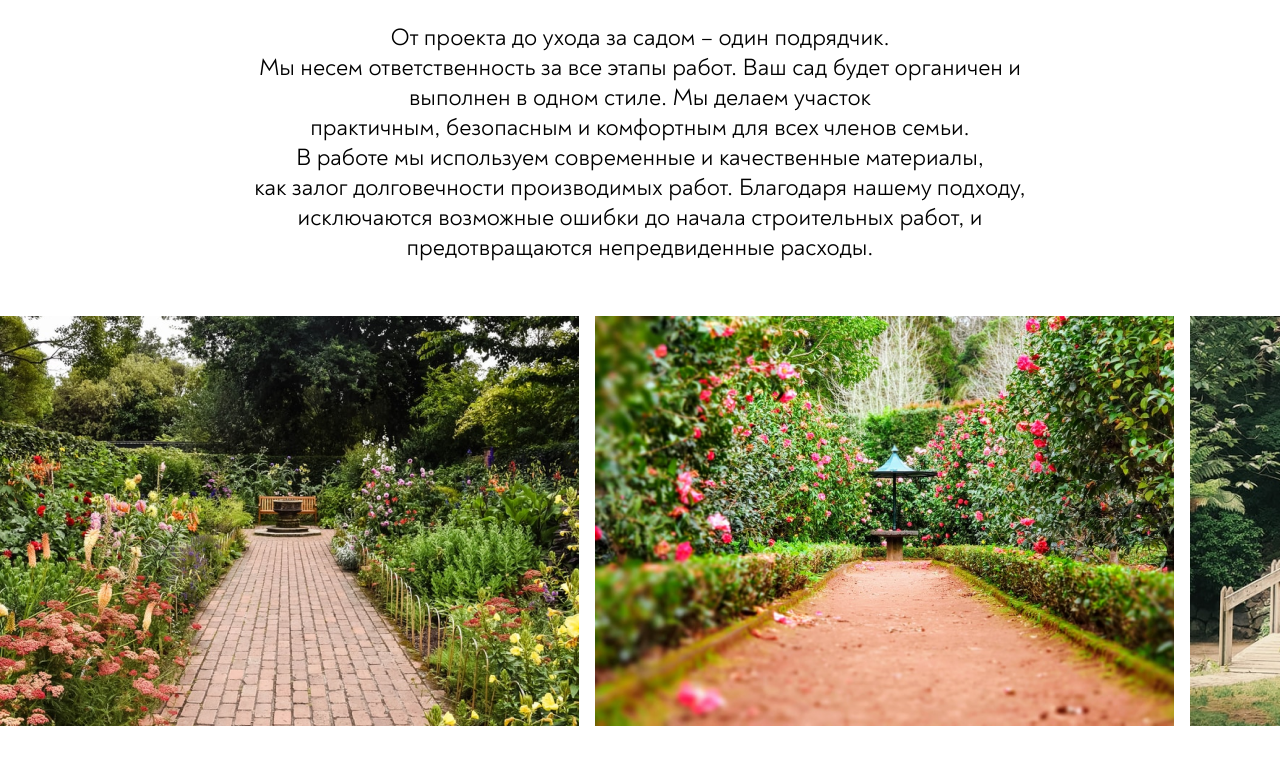
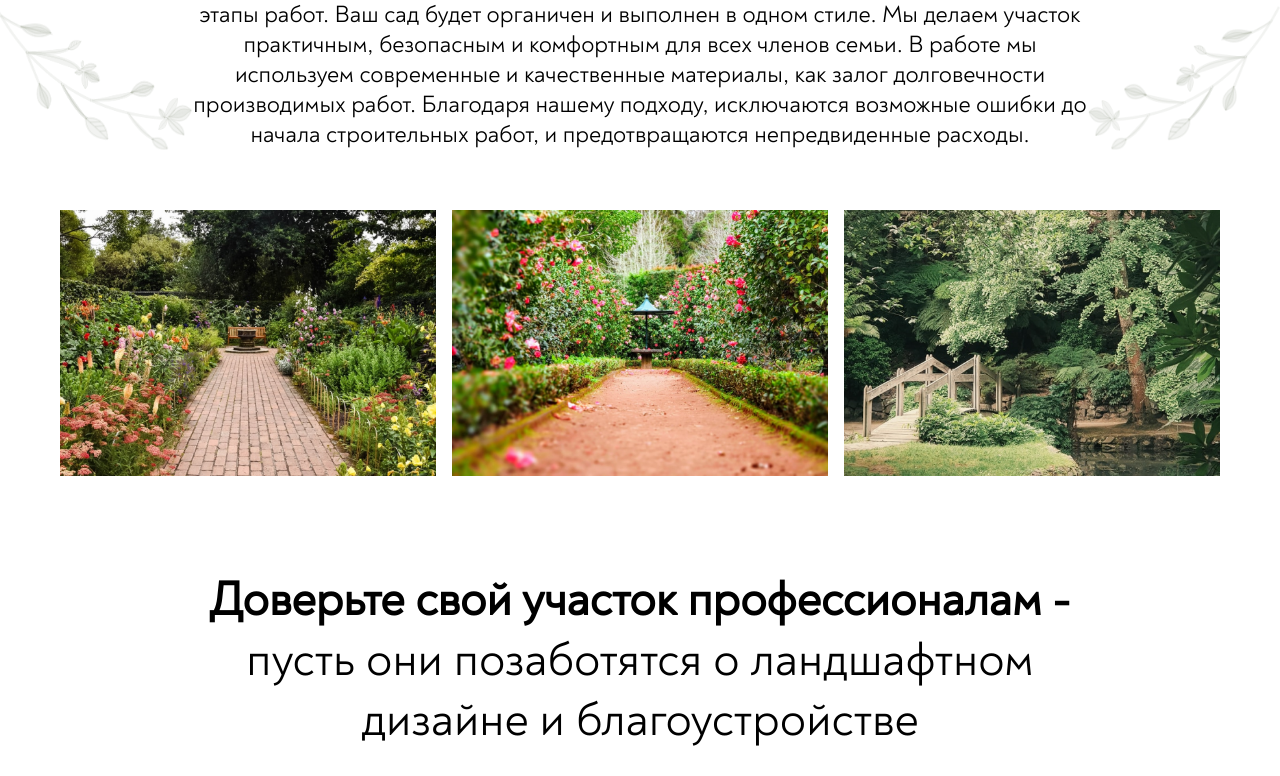
Before and after one commit to olkosti/project_vesna, a plain HTML site: page index.html in a window 1280 px wide. Shown: the part 752-1528 px from the top of the page. Drawn offline with Linux system fonts and the light colour scheme.

Commit message:
images, adaptive updated

```diff
--- a/assets/css/style.css
+++ b/assets/css/style.css
@@ -1217,44 +1217,68 @@ h6 {
   margin: 0 auto;
 }
 .presentation__title {
-  max-width: 1117px;
+  max-width: 100%;
   font-size: 48px;
-  line-height: 60px;
+  line-height: 125%;
   text-align: center;
   margin: 0 auto;
+}
+@media screen and (max-width: 376px) {
+  .presentation__title {
+    max-width: 100%;
+    font-size: 24px;
+    line-height: 125%;
+    text-align: center;
+    font: Noah;
+    padding: 1rem;
+  }
 }
 .presentation__title_bold {
   font-weight: 700;
 }
-
 .presentation__content {
   display: grid;
   grid-template-columns: 15% 70% 15%;
-  width: 100%;
-  padding: 53px;
+  max-width: 100%;
 }
-.left_branch {
-  left: 25.44%;
-  right: 47.93%;
-  top: 14.87%;
-  bottom: 81.82%;
+@media screen and (max-width: 376px){
+  .presentation__content {
+    margin: 0;
+    padding: 0;
+  }
 }
-.right_branch {
-  left: 75.67%;
-  right: 0%;
-  top: 14.72%;
-  bottom: 82.25%;
+.branch {
+width: 100%;
+align-self: self-end;
+}
+@media screen and (max-width: 376px) {
+  .branch {
+    display: none;
+  }
 }
 .presentation__text {
-  max-width: 856px;
   font-size: 24px;
-  line-height: 30px;
+  line-height: 125%;
   text-align: center;
-  margin: 0 auto;
+  margin: auto;
 }
 .presentaton_images {
   display: grid;
   grid-template-columns: 1fr 1fr 1fr;
+  align-items: center;
   gap: 1rem;
+  margin: 60px;
   max-width: 100%;
 }
+.presentation_img {
+  width: 100%;
+}
+@media screen and (max-width: 376px) {
+  .presentaton_images {
+    display: grid;
+    grid-template-columns: 1fr;
+    align-items: center;
+    max-width: 100%;
+    margin: 0;
+  }
+}
--- a/index.html
+++ b/index.html
@@ -106,20 +106,23 @@
           <h2 class="presentation__title">Создаем не просто красивый сад с картинки, <br><span class="presentation__title_bold">а место, куда захочется возвращаться</span></h2>
         </div>
         <div class="presentation__content">
-          <div class="left_branch"></div>
-          <p class="presentation__text">От проекта до ухода за садом – один подрядчик.<br>
-            Мы несем ответственность за все этапы работ. Ваш сад будет органичен и<br>выполнен в одном стиле. Мы делаем
-            участок<br>практичным, безопасным и комфортным для всех членов семьи.<br>
-            В работе мы используем современные и качественные материалы,<br>как залог долговечности производимых работ.
-            Благодаря нашему подходу,<br>исключаются возможные ошибки до начала строительных работ, и<br>предотвращаются
+          <img src="assets/images/presentation_left_branch.png" class="branch"/>
+          <p class="presentation__text">От проекта до ухода за садом – один подрядчик.
+            Мы несем ответственность за все этапы работ. Ваш сад будет органичен и выполнен в одном стиле. Мы делаем
+            участок практичным, безопасным и комфортным для всех членов семьи.
+            В работе мы используем современные и качественные материалы, как залог долговечности производимых работ.
+            Благодаря нашему подходу, исключаются возможные ошибки до начала строительных работ, и предотвращаются
             непредвиденные расходы.
           </p>
-          <div class="right_branch"></div>
+          <img src="assets/images/presentaion_right_branch.png" class="branch"/>
         </div>
         <div class="presentaton_images">
-          <img src="assets/images/presentaion_stone_path.png" alt="Дорожка из камня" />
-          <img src="assets/images/presentation_sand_path.png" alt="Песчаная дорожка" />
-          <img src="assets/images/presentaion_wood_bridge.png" alt="Мостик" />
+          <img src="assets/images/presentaion_stone_path.png"
+          class="presentation_img" alt="Дорожка из камня" />
+          <img src="assets/images/presentation_sand_path.png"
+          class="presentation_img" alt="Песчаная дорожка" />
+          <img src="assets/images/presentaion_wood_bridge.png"
+          class="presentation_img" alt="Мостик" />
         </div>
       </section>
 
```
